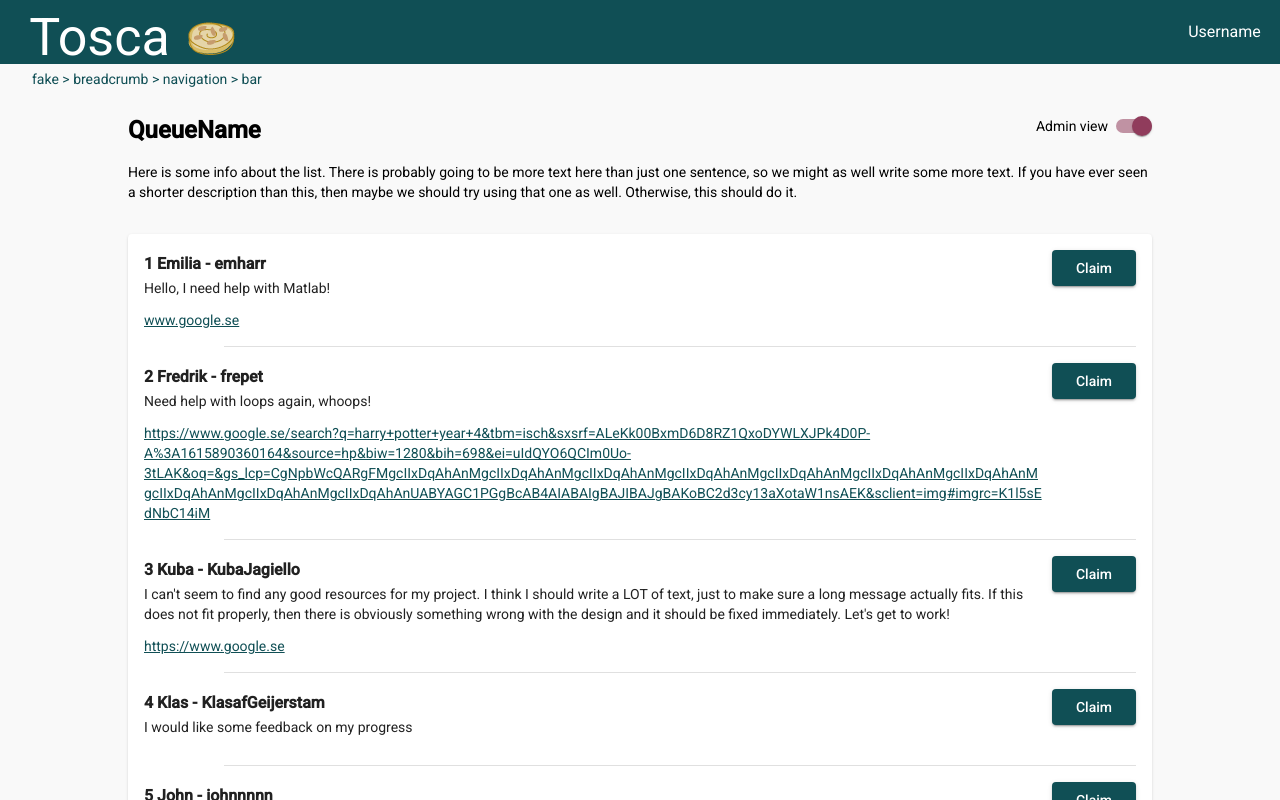
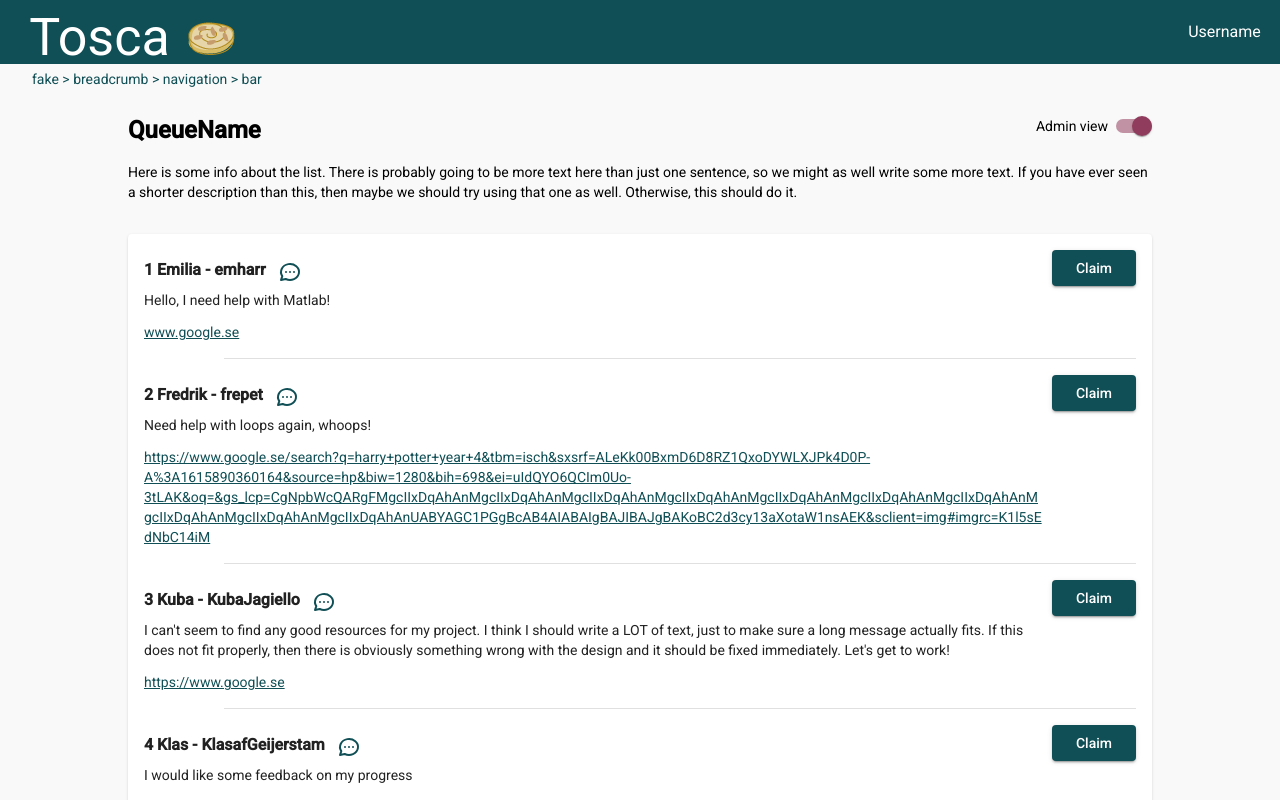
Before and after one commit to KlasafGeijerstam/Tosca, an Angular app in the folder frontend/: page /queues in a window 1280 px wide. Built offline with nearby package versions, Linux system fonts and the light colour scheme.

Commit message:
Imports tabler icons
Resolves #10

```diff
--- a/frontend/src/app/app.component.ts
+++ b/frontend/src/app/app.component.ts
@@ -1,4 +1,6 @@
 import { Component } from '@angular/core';
+import { MatIconRegistry } from '@angular/material/icon';
+import { DomSanitizer } from '@angular/platform-browser';
 
 @Component({
   selector: 'app-root',
@@ -7,4 +9,8 @@ import { Component } from '@angular/core';
 })
 export class AppComponent {
   title = 'frontend';
+
+  constructor(private matIconRegistry: MatIconRegistry, private domSanitizer: DomSanitizer) {
+    matIconRegistry.addSvgIconSet(this.domSanitizer.bypassSecurityTrustResourceUrl('assets/tabler-sprite.svg'));
+  }
 }
--- a/frontend/src/app/app.module.ts
+++ b/frontend/src/app/app.module.ts
@@ -1,5 +1,6 @@
 import { NgModule } from '@angular/core';
 import { BrowserModule } from '@angular/platform-browser';
+import { HttpClientModule } from '@angular/common/http';
 
 import { AppRoutingModule } from './app-routing.module';
 import { AppComponent } from './app.component';
@@ -32,6 +33,7 @@ import { MatDividerModule } from '@angular/material/divider';
   ],
   imports: [
     BrowserModule,
+    HttpClientModule,
     AppRoutingModule,
     BrowserAnimationsModule,
     MatCardModule,
--- a/frontend/src/app/tosca-queue-item/tosca-queue-item.component.html
+++ b/frontend/src/app/tosca-queue-item/tosca-queue-item.component.html
@@ -1,6 +1,11 @@
 <div class="queue-item">
   <div class="user-info">
-    <h3>{{ index + 1 }} {{ name }} - {{ username }}</h3>
+    <h3>
+      {{ index + 1 }} {{ name }} - {{ username }}
+      <span *ngIf="adminView">
+        <button mat-icon-button><mat-icon svgIcon="tabler-message-circle" color="primary"></mat-icon></button>
+      </span>
+    </h3>
     <p *ngIf="adminView">{{ message }}</p>
     <a *ngIf="adminView && link" href="{{ link }}">{{ link }}</a>
   </div>
```
Also changed, not shown: frontend/src/assets/tabler-sprite.svg (added).
